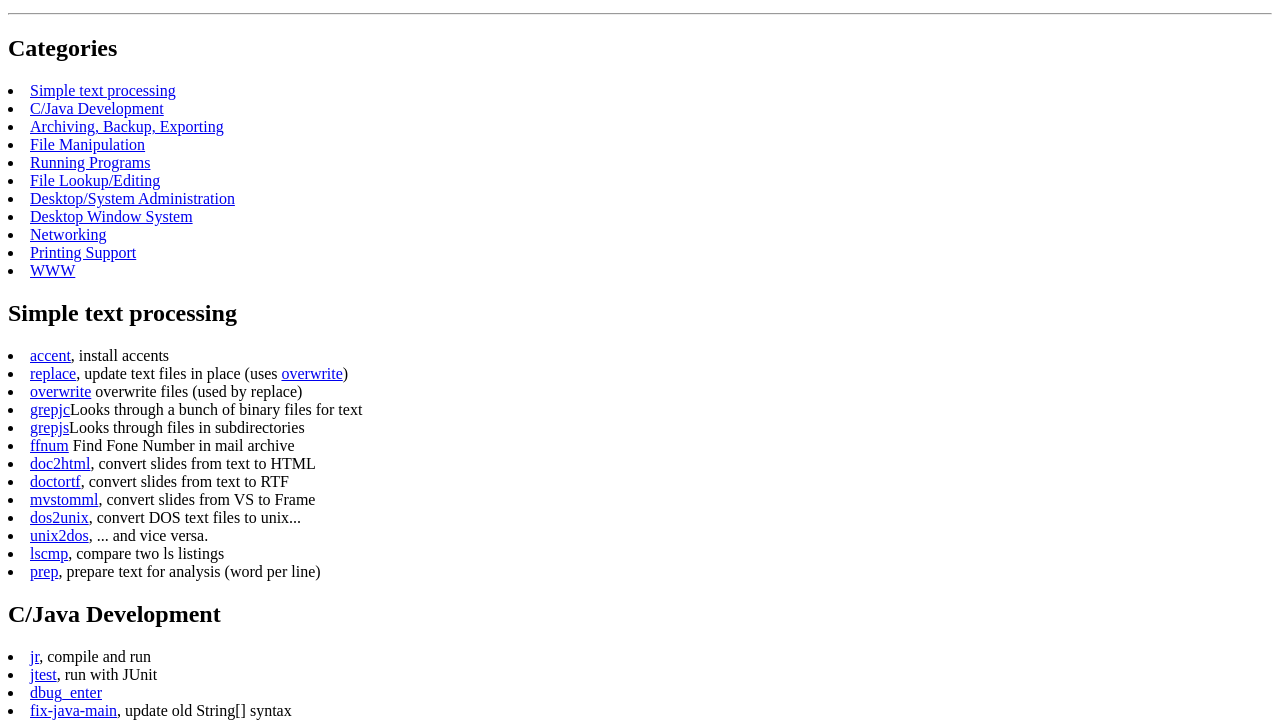
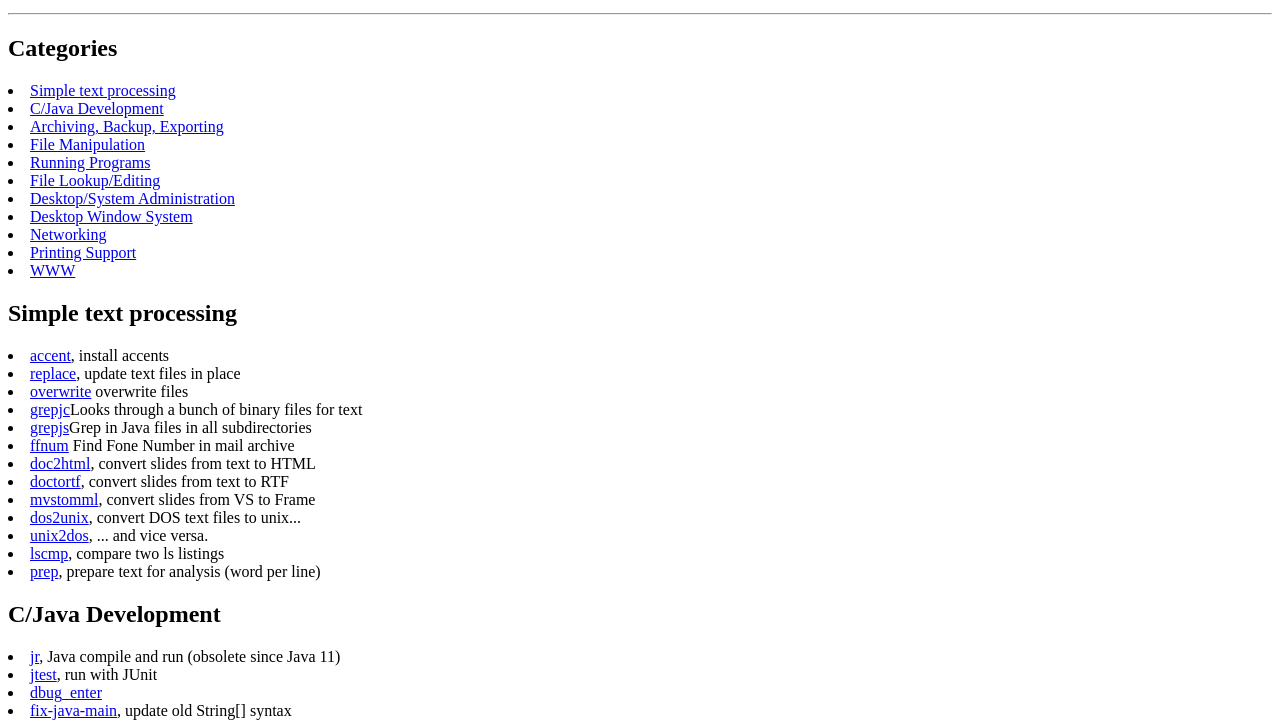
Before and after one commit to IanDarwin/scripts, a plain HTML site: page index.html in a window 1280 px wide. Shown: the part 105-827 px from the top of the page. Drawn offline with Linux system fonts and the light colour scheme.

Commit message:
Update a few entries, pull a few out

```diff
--- a/index.html
+++ b/index.html
@@ -30,10 +30,9 @@ Pull requests to add additional entries are welcome.
 <a name="text"><h2>Simple text processing</h2></a>
 <li><a href="accent">accent</a>, install accents</li>
 <li><a href="replace">replace</a>, update text files in place
-(uses <a href="overwrite">overwrite</a>)</li>
-<li><a href="overwrite">overwrite</a> overwrite files (used by replace)</li>
+<li><a href="overwrite">overwrite</a> overwrite files</li>
 <li><a href="grepjc">grepjc</a>Looks through a bunch of binary files for text
-<li><a href="grepjs">grepjs</a>Looks through files in subdirectories</li>
+<li><a href="grepjs">grepjs</a>Grep in Java files in all subdirectories</li>
 <li><a href="ffnum">ffnum</a> Find Fone Number in mail archive</li>
 <li><a href="doc2html">doc2html</a>, convert slides from text to HTML</li>
 <li><a href="doc2rtf">doctortf</a>, convert slides from text to RTF</li>
@@ -44,7 +43,7 @@ Pull requests to add additional entries are welcome.
 <li><a href="prep">prep</a>, prepare text for analysis (word per line)</li>
 
 <a name="swdv"><h2>C/Java Development</h2></a>
-<li><a href="jr">jr</a>, compile and run</li>
+<li><a href="jr">jr</a>, Java compile and run (obsolete since Java 11)</li>
 <li><a href="jtest">jtest</a>, run with JUnit</li>
 <li><a href="dbug_enter">dbug_enter</a></li>
 <li><a href="fix-java-main">fix-java-main</a>, update old String[] syntax</li>
```
